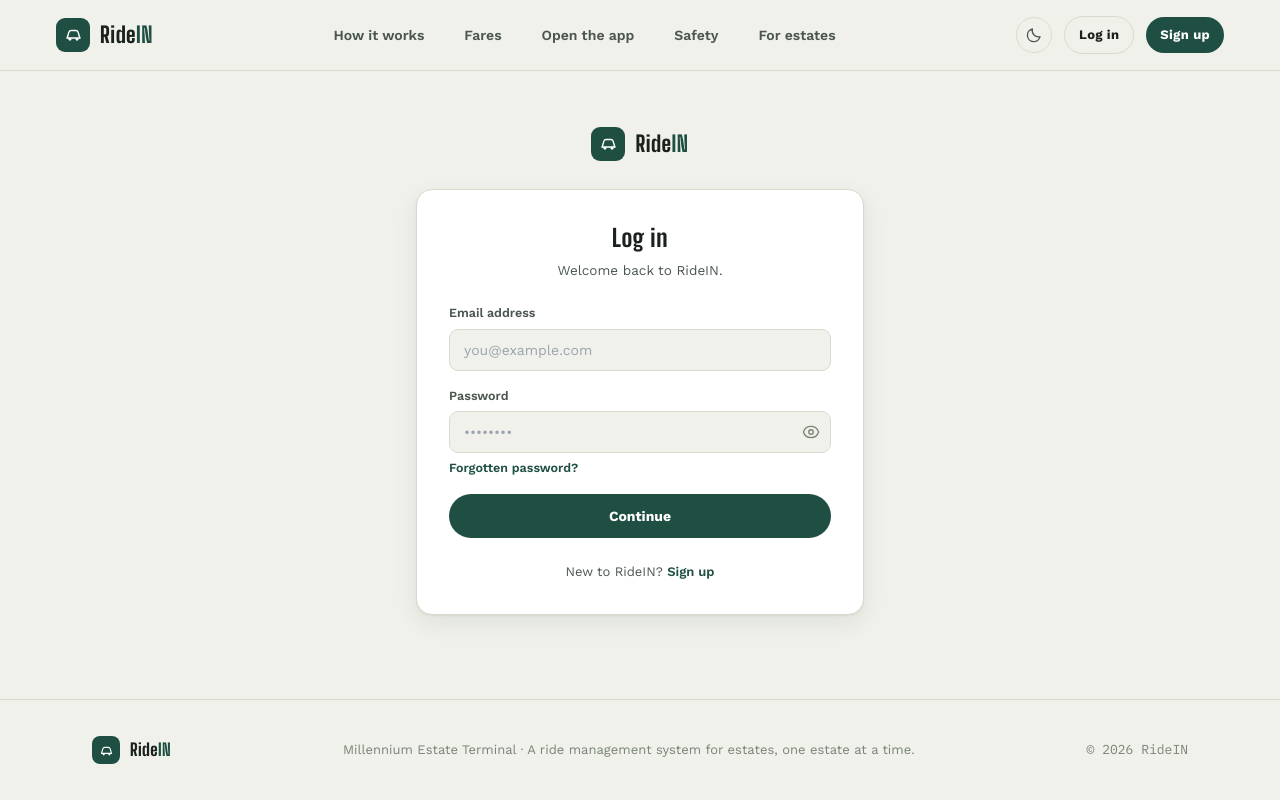
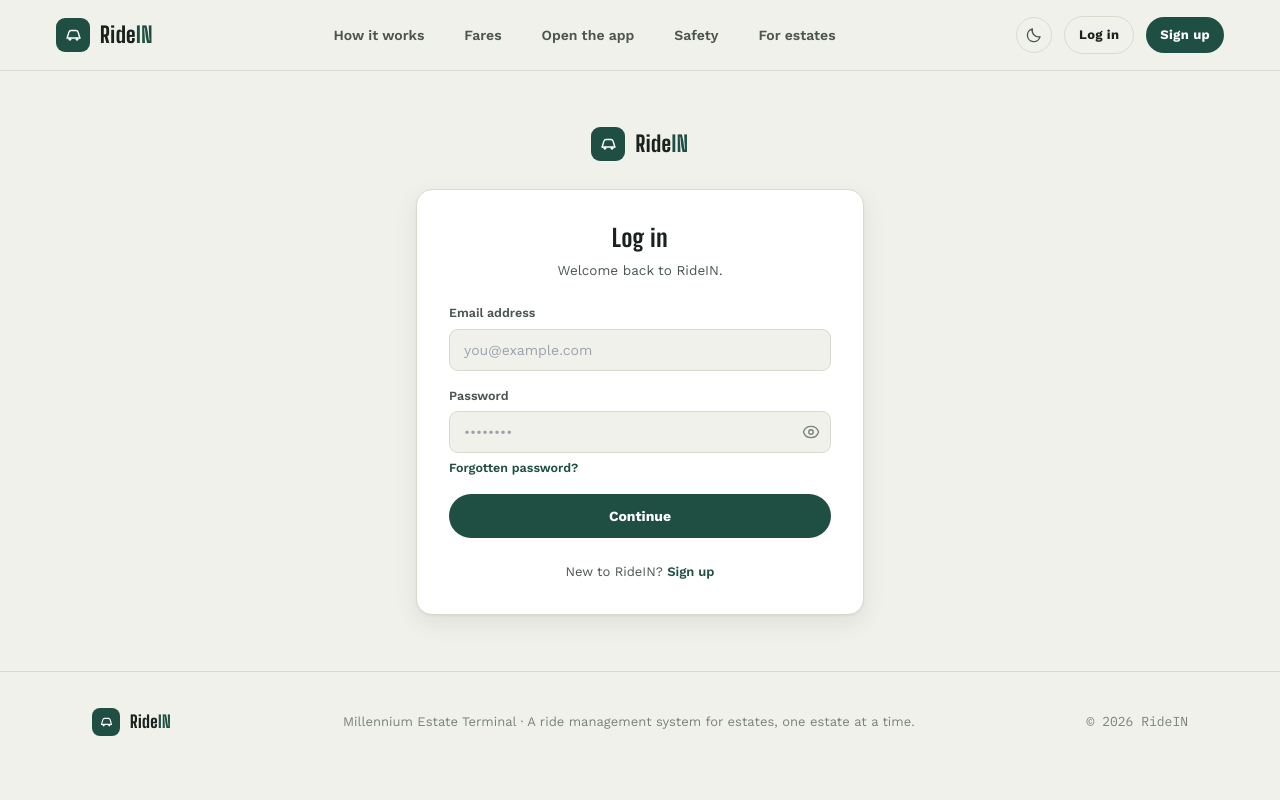
Before and after one commit to Luchistack/RideIN, a React (Vite) app in the folder ridein-frontend/: page /login in a window 1280 px wide. Built offline with nearby package versions, Linux system fonts and the light colour scheme; no server answers.

Commit message:
Stop stretching page content to fill the viewport
The footer was being pinned to the bottom of the screen on every page,
which left a large empty gap under short pages like Safety, How it
works, Fares, and For estates. The footer now just follows the
content instead.

```diff
--- a/ridein-frontend/src/App.jsx
+++ b/ridein-frontend/src/App.jsx
@@ -21,12 +21,13 @@ export default function App() {
     <AuthProvider>
       <div className="flex min-h-screen flex-col bg-paper font-body text-ink antialiased dark:bg-paper-dark dark:text-ink-dark">
         <Navbar />
-        {/* flex-1 is what pins the footer to the bottom of the viewport on
-            short pages (e.g. a fresh dashboard with little history yet) —
-            without it, the footer just sits directly under whatever content
-            happens to be there, which on a short page looks like it's
-            floating in the middle instead of anchored to the bottom. */}
-        <main className="flex-1">
+        {/* No flex-1 here on purpose: the footer should follow the
+            content, not get stretched to the bottom of the viewport.
+            On a short page (e.g. Safety, How it works) that stretch left
+            a big empty gap between the content and the footer. Any
+            leftover viewport space now just falls after the footer,
+            which reads as a normal short page instead of a broken one. */}
+        <main>
           <Routes>
             <Route path="/" element={<HomePage />} />
             <Route path="/login" element={<LoginPage />} />
```
